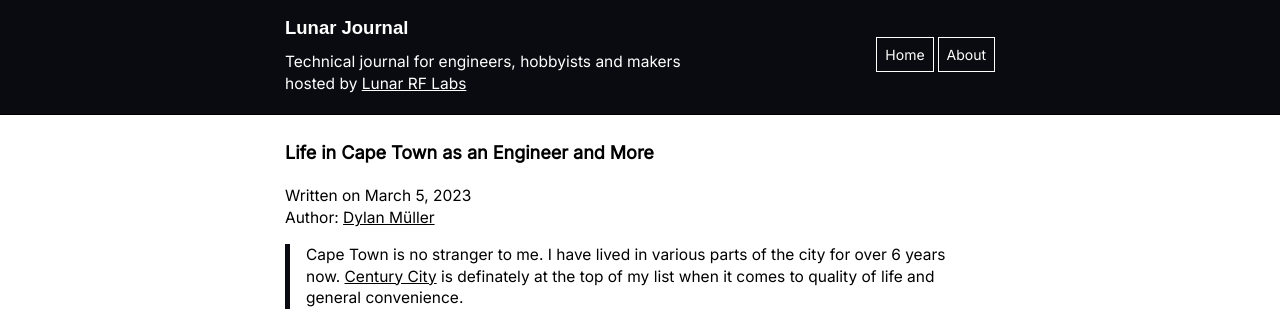
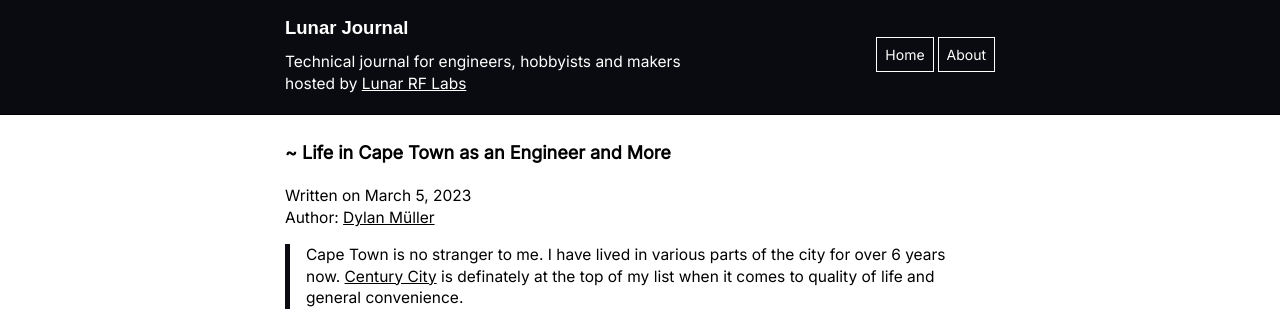
Before and after one commit to microstub/microstub.github.io, a Jekyll site: the page built from _posts/2023-03-05-intaka-island.md, in a window 1280 px wide and 900 px high. Shown: the top 322 px of the window. Built offline with Jekyll 4.4.1, drawn with Linux system fonts in a browser that asks for light colours.

Commit message:
journal: update post.html

```diff
--- a/_layouts/post.html
+++ b/_layouts/post.html
@@ -10,7 +10,7 @@ layout: default
 
 <div id="main" role="main" class="main">
   <article class="post">
-    <h1 class="title">{{ page.title }}</h1>
+    <h1 class="title">~ {{ page.title }}</h1>
     <div class="date">
       Written on {{ page.date | date: "%B %e, %Y" }}
     </div>
```
